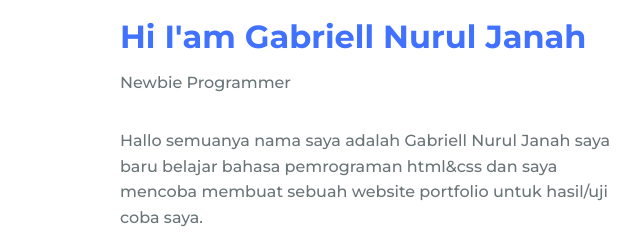
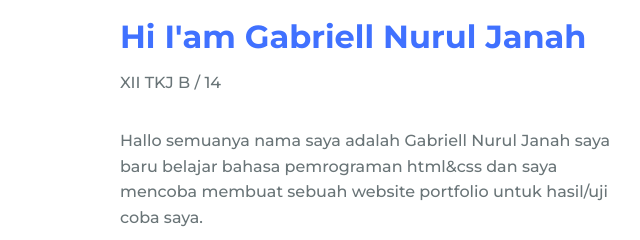
Before and after one commit to GabriellNJ/about-gabriell, a plain HTML site: page index.html in a window 1280 px wide. Shown: the part 248-488 px from the top of the page, 536-1176 px from the left. Drawn offline with nearby package versions, Linux system fonts and the light colour scheme.

Commit message:
Update index.html

```diff
--- a/index.html
+++ b/index.html
@@ -18,7 +18,7 @@
                     </div>
                     <div>
                         <h2 class="about__subtitle">Hi I'am Gabriell Nurul Janah</h2>
-                        <span class="about__profession">Newbie Programmer</span>
+                        <span class="about__profession">XII TKJ B / 14</span>
                         <p class="about__text">Hallo semuanya nama saya adalah Gabriell Nurul Janah saya baru belajar bahasa pemrograman html&css dan saya mencoba membuat sebuah website portfolio untuk hasil/uji coba saya.</p>
                     </div>
                 </div>
```
